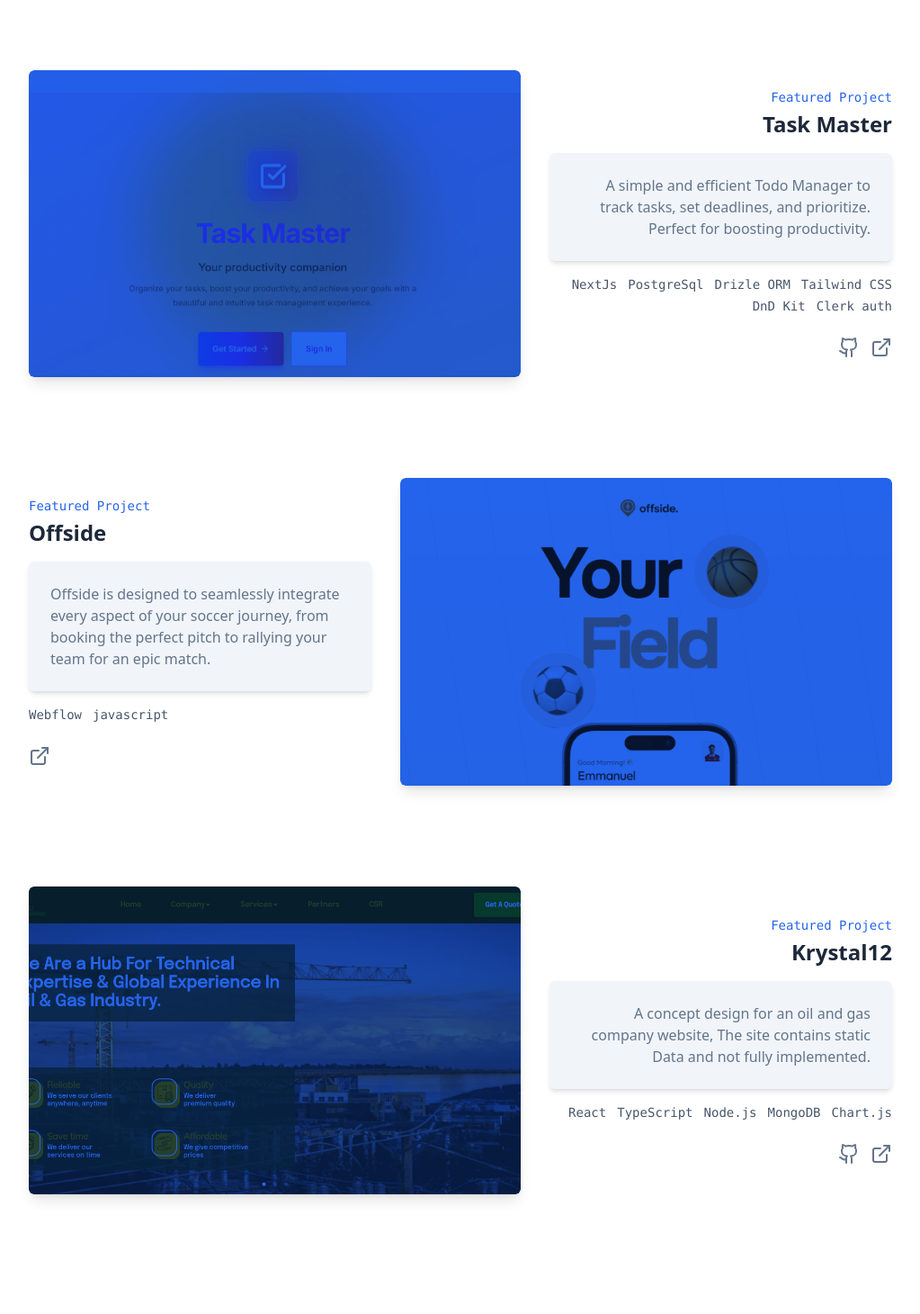
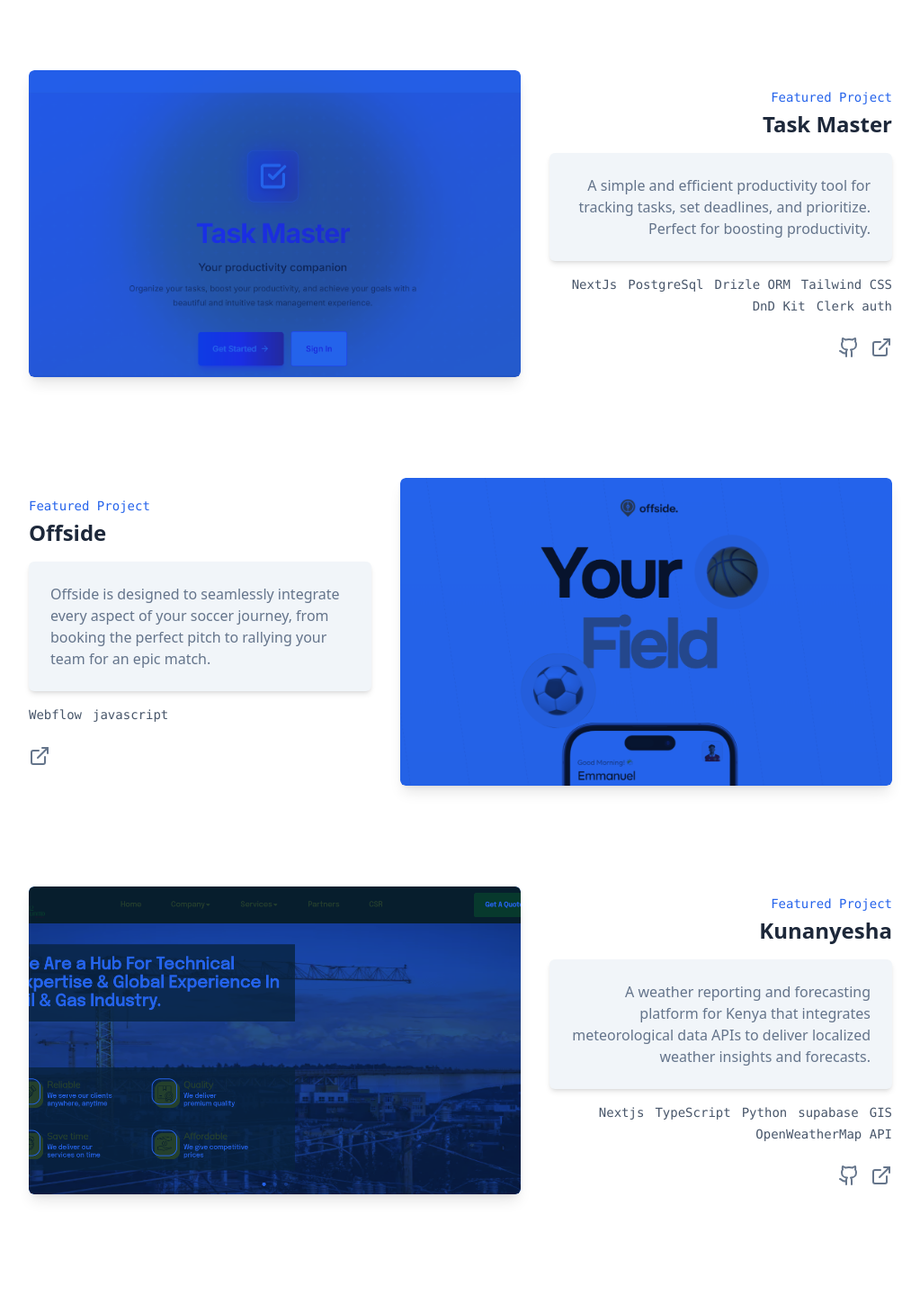
Before and after one commit to luckys-lnz/luckys-portfolio, a Next.js app: page / in a window 1280 px wide. Shown: the part 2810-4270 px from the top of the page at 90% size, without its empty margins (128-1151 px from the left). Built offline with nearby package versions, Linux system fonts and the light colour scheme; a web font is replaced by a local one.

Commit message:
refactor: update project descriptions and titles for clarity and detail in ProjectsSection component

```diff
--- a/components/projects-section.tsx
+++ b/components/projects-section.tsx
@@ -26,7 +26,7 @@ export function ProjectsSection() {
     {
       title: "Book & Pay GH",
       description:
-        "Book & Pay GH is a SaaS platform that helps local service-based businesses in Ghana manage bookings, payments all in one simple web app.",
+        "A multi-tenant booking and payments platform for service businesses, featuring secure booking workflows, Paystack integration, role-based access control, and business-specific payment configuration.",
       tags: ["Next.js", "React", "Tailwind CSS", "Framer Motion"],
       image: "/bookandpay.png",
       github: "https://github.com/luckys-lnz/book-and-payGH",
@@ -36,7 +36,7 @@ export function ProjectsSection() {
     {
       title: "Task Master",
       description:
-        "A simple and efficient Todo Manager to track tasks, set deadlines, and prioritize. Perfect for boosting productivity.",
+        "A simple and efficient productivity tool for tracking tasks, set deadlines, and prioritize. Perfect for boosting productivity.",
       tags: [
         "NextJs",
         "PostgreSql",
@@ -54,23 +54,27 @@ export function ProjectsSection() {
       title: "Offside",
       description:
         "Offside is designed to seamlessly integrate every aspect of your soccer journey, from booking the perfect pitch to rallying your team for an epic match.",
-      tags: [
-        "Webflow",
-        "javascript",
-      ],
+      tags: ["Webflow", "javascript"],
       image: "/offside.soccer.png",
       demo: "https://offside.soccer/",
       // github: "https://github.com/luckys-lnz/offside.soccer",
       featured: true,
     },
     {
-      title: "Krystal12",
+      title: "Kunanyesha",
       description:
-        "A concept design for an oil and gas company website, The site contains static Data and not fully implemented.",
-      tags: ["React", "TypeScript", "Node.js", "MongoDB", "Chart.js"],
+        "A weather reporting and forecasting platform for Kenya that integrates meteorological data APIs to deliver localized weather insights and forecasts.",
+      tags: [
+        "Nextjs",
+        "TypeScript",
+        "Python",
+        "supabase",
+        "GIS",
+        "OpenWeatherMap API",
+      ],
       image: "/k12.png",
-      github: "https://github.com/luckys-lnz/krystal",
-      demo: "https://krystal-phi.vercel.app/",
+      github: "https://github.com/luckys-lnz/kunanyesha",
+      demo: "https://kunanyesha.archomak.com/",
       featured: true,
     },
     {
```
